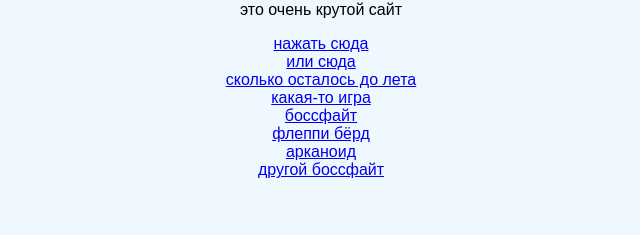
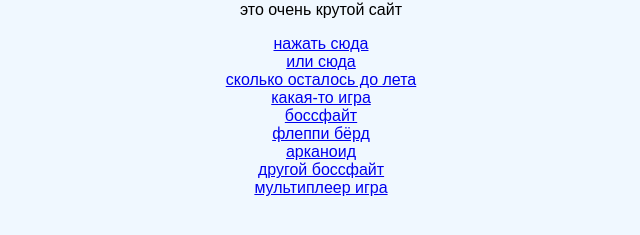
Before and after one commit to bangiiik1/bangiiik1, a plain HTML site: page index.html in a window 1280 px wide. Shown: the part 107-342 px from the top of the page, without its empty margins (319-959 px from the left). Drawn offline with Linux system fonts and the light colour scheme.

Commit message:
Update index.html

```diff
--- a/index.html
+++ b/index.html
@@ -27,5 +27,6 @@
   <a href="flappybird/flappybird.html">флеппи бёрд</a> <br>
   <a href="breakout/breakout.html">арканоид</a> <br>
   <a href="https://bangiiik1.github.io/bossfight/bossfight.html">другой боссфайт</a> <br>
+  <a href="fight.rar">мультиплеер игра</a> <br>
 </body>
 </html>
```
